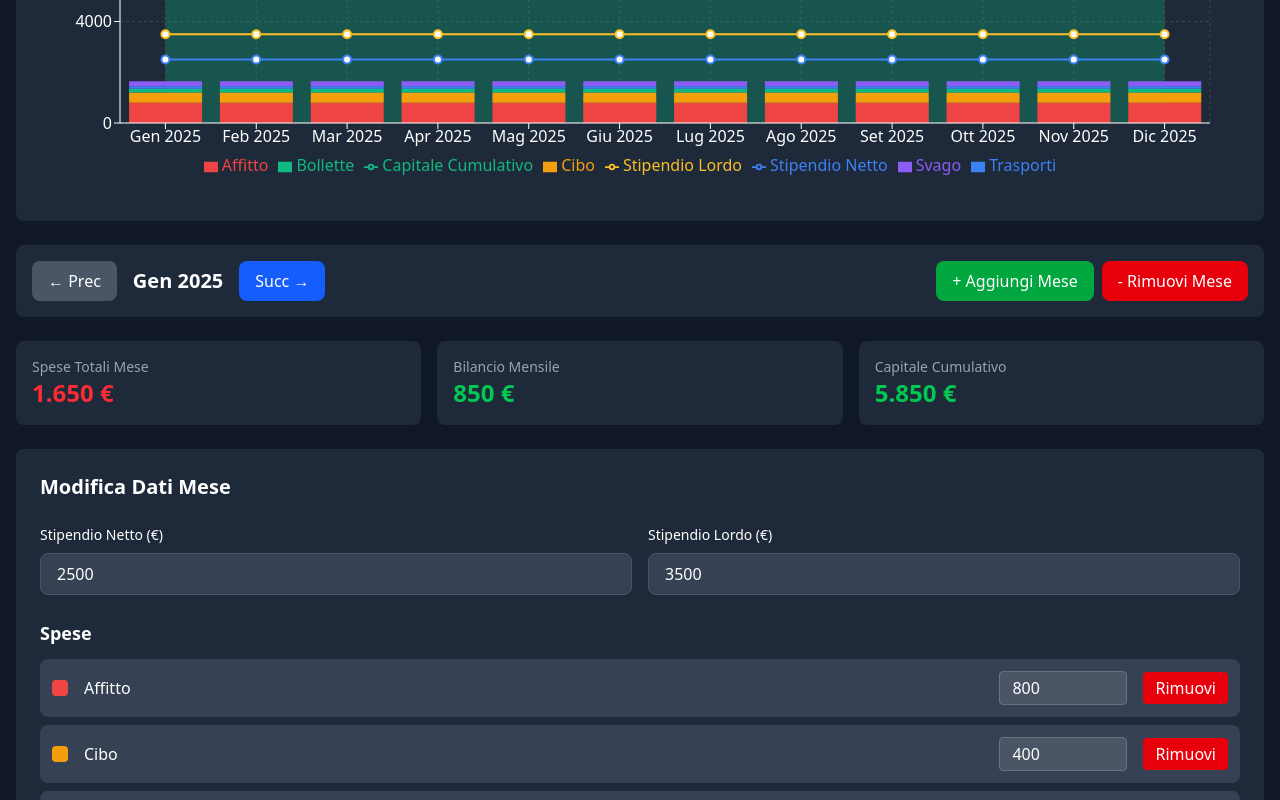
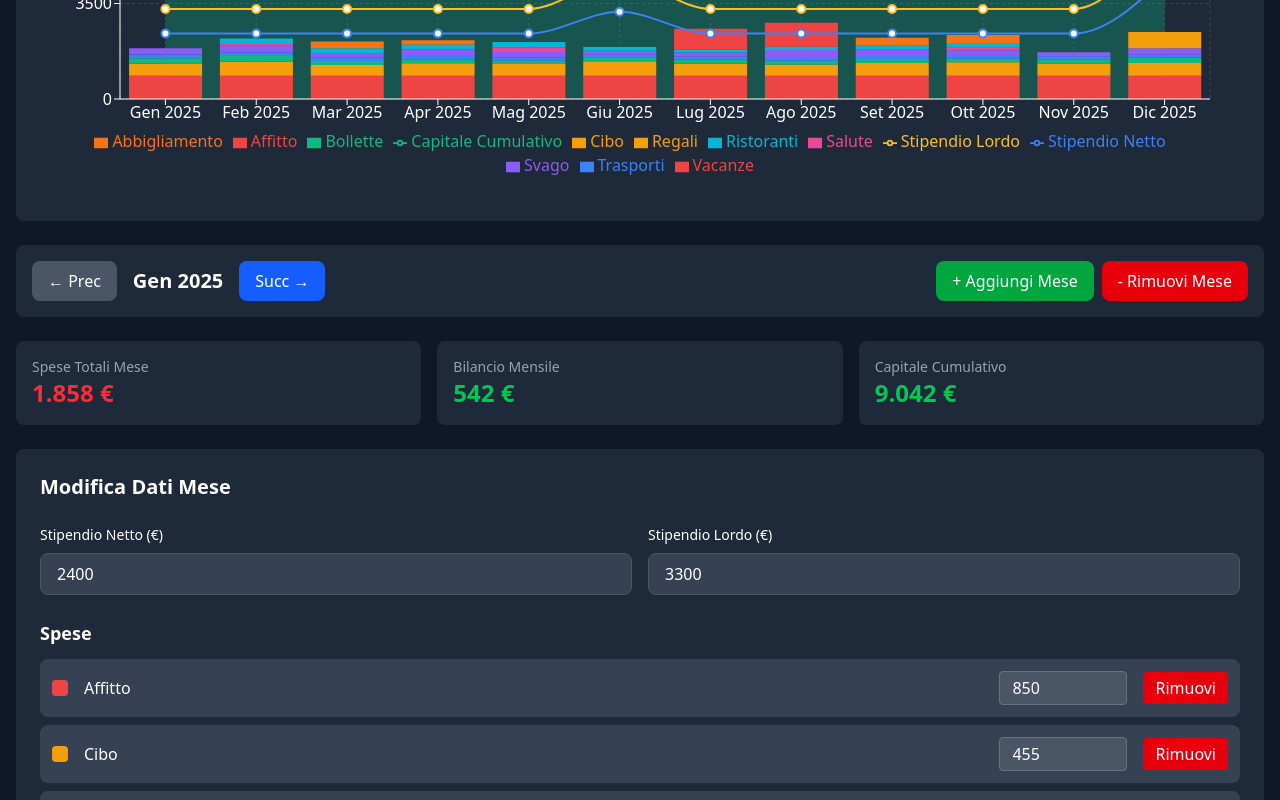
Before and after one commit to mirkobosetti/investinsight.me, a React (Vite) app: page / in a window 1280 px wide. Shown: the part 540-1340 px from the top of the page. Built offline with nearby package versions, Linux system fonts and the light colour scheme.

Commit message:
feat: enhance mock cash flow data generation with realistic salary and expense variations

```diff
--- a/src/utils.ts
+++ b/src/utils.ts
@@ -72,25 +72,118 @@ export const calculateInvestmentProjections = (
   return projections;
 };
 
-// Generate mock cash flow data
+// Generate mock cash flow data with realistic monthly variations
 export const generateMockCashFlowData = (): CashFlowData => {
-  const initialCapital = 5000;
+  const initialCapital = 8500;
   const currentYear = 2025;
+  const baseNetSalary = 2400;
+  const baseGrossSalary = 3300;
 
   const months: MonthData[] = Array.from({ length: 12 }, (_, i) => {
+    // Salary variations (13th month in December, bonus in June)
+    let netSalary = baseNetSalary;
+    let grossSalary = baseGrossSalary;
+
+    if (i === 11) { // December - 13th month
+      netSalary += 2000;
+      grossSalary += 2800;
+    } else if (i === 5) { // June - summer bonus
+      netSalary += 800;
+      grossSalary += 1100;
+    }
+
+    // Base monthly expenses with realistic variations
     const baseExpenses: Expense[] = [
-      { id: `${i}-1`, category: 'Affitto', amount: 800, color: CATEGORY_COLORS[0] },
-      { id: `${i}-2`, category: 'Cibo', amount: 400, color: CATEGORY_COLORS[1] },
-      { id: `${i}-3`, category: 'Bollette', amount: 150, color: CATEGORY_COLORS[2] },
-      { id: `${i}-4`, category: 'Trasporti', amount: 100, color: CATEGORY_COLORS[3] },
-      { id: `${i}-5`, category: 'Svago', amount: 200, color: CATEGORY_COLORS[4] },
+      {
+        id: `${i}-1`,
+        category: 'Affitto',
+        amount: 850,
+        color: CATEGORY_COLORS[0]
+      },
+      {
+        id: `${i}-2`,
+        category: 'Cibo',
+        amount: Math.round(380 + Math.random() * 140), // 380-520
+        color: CATEGORY_COLORS[1]
+      },
+      {
+        id: `${i}-3`,
+        category: 'Bollette',
+        amount: [0, 1, 11].includes(i) ? Math.round(180 + Math.random() * 70) : Math.round(120 + Math.random() * 50), // Winter higher
+        color: CATEGORY_COLORS[2]
+      },
+      {
+        id: `${i}-4`,
+        category: 'Trasporti',
+        amount: Math.round(90 + Math.random() * 60), // 90-150
+        color: CATEGORY_COLORS[3]
+      },
+      {
+        id: `${i}-5`,
+        category: 'Svago',
+        amount: Math.round(150 + Math.random() * 150), // 150-300
+        color: CATEGORY_COLORS[4]
+      },
     ];
+
+    // Add occasional extra expenses
+    let expenseId = 6;
+
+    // Vacation expenses in July/August
+    if (i === 6 || i === 7) {
+      baseExpenses.push({
+        id: `${i}-${expenseId++}`,
+        category: 'Vacanze',
+        amount: Math.round(600 + Math.random() * 400), // 600-1000
+        color: CATEGORY_COLORS[5]
+      });
+    }
+
+    // Holiday gifts in December
+    if (i === 11) {
+      baseExpenses.push({
+        id: `${i}-${expenseId++}`,
+        category: 'Regali',
+        amount: Math.round(300 + Math.random() * 300), // 300-600
+        color: CATEGORY_COLORS[6]
+      });
+    }
+
+    // Healthcare (random months)
+    if ([1, 4, 9].includes(i)) {
+      baseExpenses.push({
+        id: `${i}-${expenseId++}`,
+        category: 'Salute',
+        amount: Math.round(80 + Math.random() * 120), // 80-200
+        color: CATEGORY_COLORS[7]
+      });
+    }
+
+    // Clothing/Shopping (spring and autumn)
+    if ([2, 3, 8, 9].includes(i)) {
+      baseExpenses.push({
+        id: `${i}-${expenseId++}`,
+        category: 'Abbigliamento',
+        amount: Math.round(100 + Math.random() * 200), // 100-300
+        color: CATEGORY_COLORS[5]
+      });
+    }
+
+    // Occasional dining out / entertainment
+    if (Math.random() > 0.4) {
+      baseExpenses.push({
+        id: `${i}-${expenseId++}`,
+        category: 'Ristoranti',
+        amount: Math.round(80 + Math.random() * 120), // 80-200
+        color: CATEGORY_COLORS[6]
+      });
+    }
 
     return {
       month: getMonthName(i),
       year: currentYear,
-      netSalary: 2500,
-      grossSalary: 3500,
+      netSalary,
+      grossSalary,
       expenses: baseExpenses,
       cumulativeCapital: 0, // Will be calculated
     };
```
